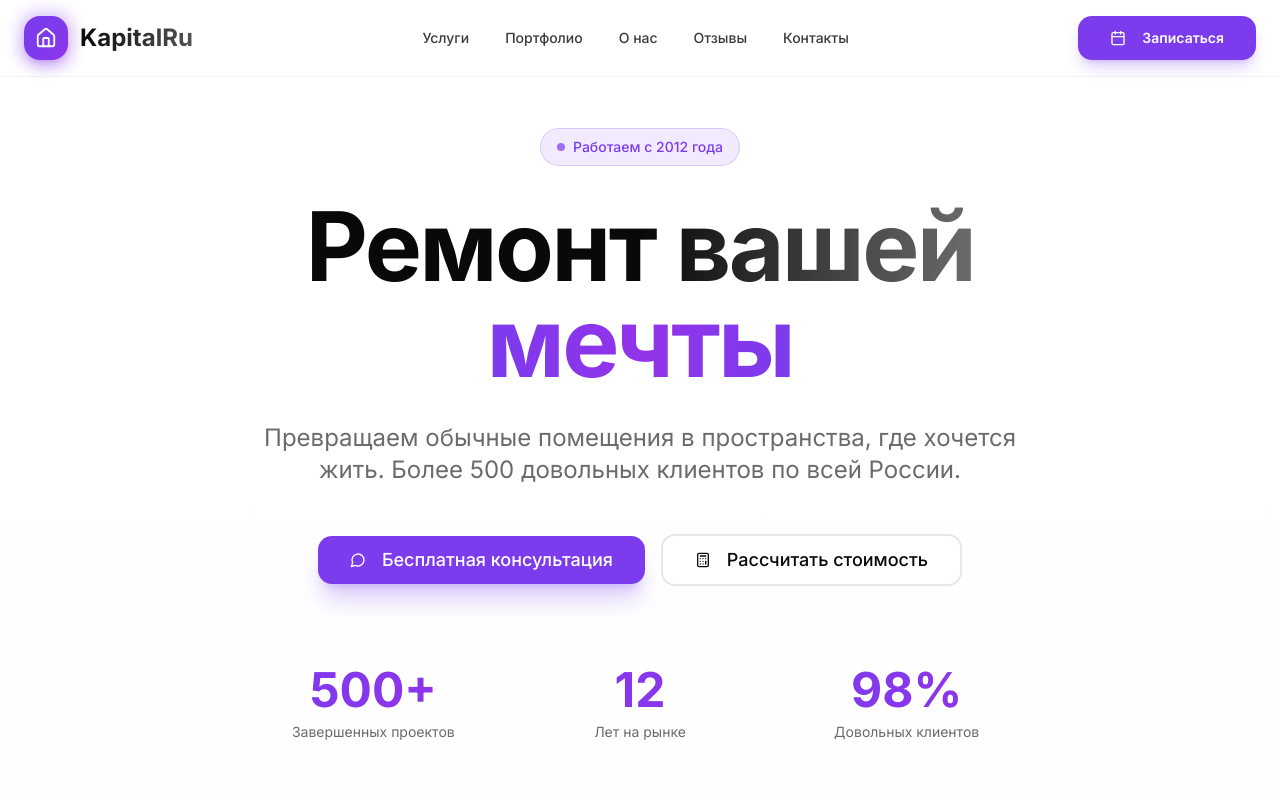
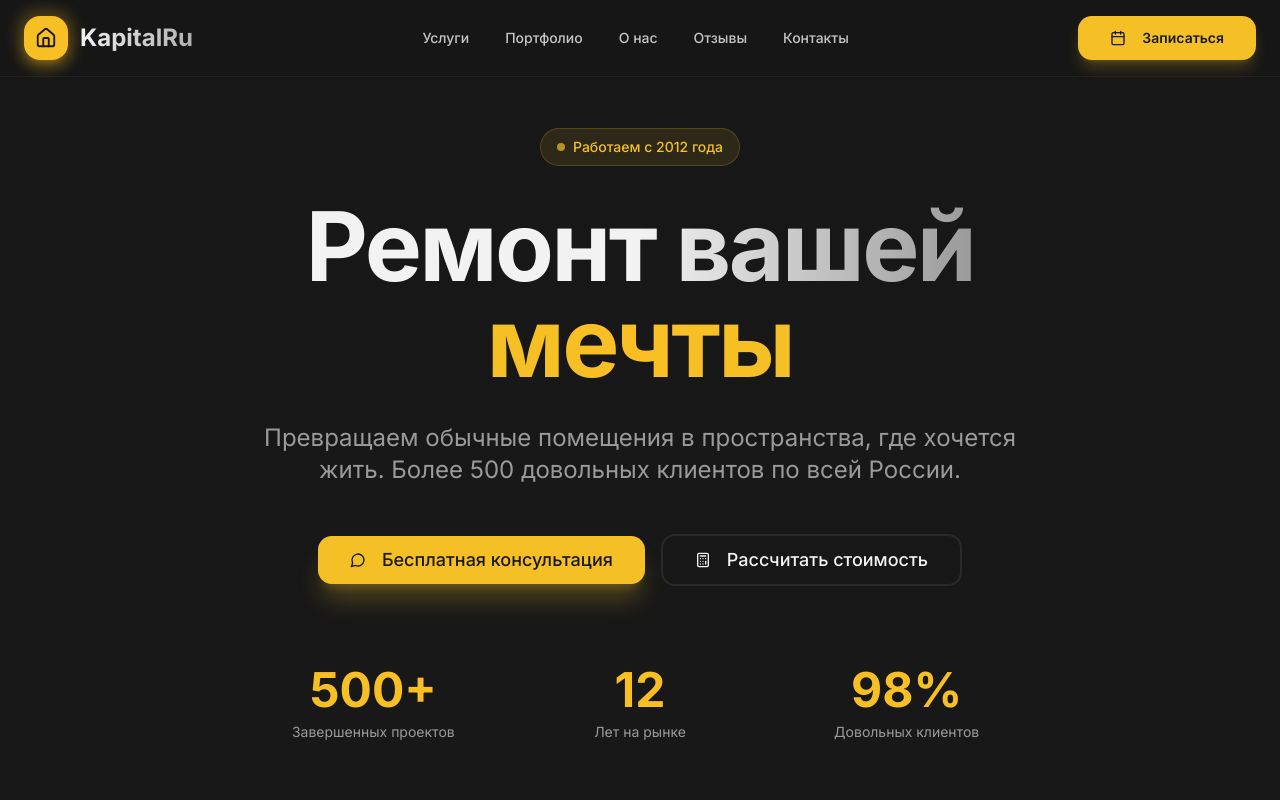
Before and after one commit to pr-poehali-dev/home-repair-portal, a React (Vite) app: page / in a window 1280 px wide. Shown: the top 800 px of the page. Built offline with nearby package versions, Linux system fonts and the light colour scheme.

Commit message:
Измени палитру на тёмные тона

```diff
--- a/src/index.css
+++ b/src/index.css
@@ -6,33 +6,33 @@
 
 @layer base {
   :root {
-    --background: 0 0% 100%;
-    --foreground: 240 10% 3.9%;
+    --background: 0 0% 9%;
+    --foreground: 0 0% 95%;
 
-    --card: 0 0% 100%;
-    --card-foreground: 240 10% 3.9%;
+    --card: 0 0% 12%;
+    --card-foreground: 0 0% 95%;
 
-    --popover: 0 0% 100%;
-    --popover-foreground: 240 10% 3.9%;
+    --popover: 0 0% 12%;
+    --popover-foreground: 0 0% 95%;
 
-    --primary: 262 83% 58%;
-    --primary-foreground: 0 0% 100%;
+    --primary: 45 90% 55%;
+    --primary-foreground: 0 0% 10%;
 
-    --secondary: 220 14% 96%;
-    --secondary-foreground: 240 10% 3.9%;
+    --secondary: 0 0% 16%;
+    --secondary-foreground: 0 0% 95%;
 
-    --muted: 220 14% 96%;
-    --muted-foreground: 240 3.8% 46.1%;
+    --muted: 0 0% 18%;
+    --muted-foreground: 0 0% 60%;
 
-    --accent: 220 14% 96%;
-    --accent-foreground: 240 10% 3.9%;
+    --accent: 0 0% 18%;
+    --accent-foreground: 0 0% 95%;
 
     --destructive: 0 84.2% 60.2%;
     --destructive-foreground: 0 0% 100%;
 
-    --border: 220 13% 91%;
-    --input: 220 13% 91%;
-    --ring: 262 83% 58%;
+    --border: 0 0% 20%;
+    --input: 0 0% 16%;
+    --ring: 45 90% 55%;
 
     --radius: 1rem;
 
--- a/src/pages/Index.tsx
+++ b/src/pages/Index.tsx
@@ -117,10 +117,10 @@ export default function Index() {
           <nav className="flex items-center justify-between">
             <div className="flex items-center gap-3">
               <div className="relative">
-                <div className="w-11 h-11 bg-gradient-to-br from-primary via-primary to-purple-600 rounded-2xl flex items-center justify-center shadow-lg shadow-primary/25">
-                  <Icon name="Home" className="text-white" size={22} />
+                <div className="w-11 h-11 bg-gradient-to-br from-primary to-amber-400 rounded-2xl flex items-center justify-center shadow-lg shadow-primary/25">
+                  <Icon name="Home" className="text-background" size={22} />
                 </div>
-                <div className="absolute -inset-1 bg-gradient-to-br from-primary to-purple-600 rounded-2xl blur opacity-30 -z-10"></div>
+                <div className="absolute -inset-1 bg-gradient-to-br from-primary to-amber-400 rounded-2xl blur opacity-30 -z-10"></div>
               </div>
               <span className="text-2xl font-bold bg-gradient-to-r from-foreground to-foreground/70 bg-clip-text text-transparent">KapitalRu</span>
             </div>
@@ -231,7 +231,7 @@ export default function Index() {
                 Ремонт вашей
               </span>
               <br />
-              <span className="bg-gradient-to-r from-primary via-purple-600 to-primary bg-clip-text text-transparent">
+              <span className="bg-gradient-to-r from-primary via-amber-400 to-primary bg-clip-text text-transparent">
                 мечты
               </span>
             </h1>
@@ -254,15 +254,15 @@ export default function Index() {
 
             <div className="grid grid-cols-3 gap-8 pt-12 max-w-3xl mx-auto">
               <div className="space-y-2">
-                <div className="text-4xl md:text-5xl font-bold bg-gradient-to-r from-primary to-purple-600 bg-clip-text text-transparent">500+</div>
+                <div className="text-4xl md:text-5xl font-bold bg-gradient-to-r from-primary to-amber-400 bg-clip-text text-transparent">500+</div>
                 <div className="text-sm text-foreground/60">Завершенных проектов</div>
               </div>
               <div className="space-y-2">
-                <div className="text-4xl md:text-5xl font-bold bg-gradient-to-r from-primary to-purple-600 bg-clip-text text-transparent">12</div>
+                <div className="text-4xl md:text-5xl font-bold bg-gradient-to-r from-primary to-amber-400 bg-clip-text text-transparent">12</div>
                 <div className="text-sm text-foreground/60">Лет на рынке</div>
               </div>
               <div className="space-y-2">
-                <div className="text-4xl md:text-5xl font-bold bg-gradient-to-r from-primary to-purple-600 bg-clip-text text-transparent">98%</div>
+                <div className="text-4xl md:text-5xl font-bold bg-gradient-to-r from-primary to-amber-400 bg-clip-text text-transparent">98%</div>
                 <div className="text-sm text-foreground/60">Довольных клиентов</div>
               </div>
             </div>
@@ -287,7 +287,7 @@ export default function Index() {
               <Card key={service.id} className="group hover:shadow-2xl hover:shadow-primary/10 transition-all duration-300 border-2 hover:border-primary/30 bg-card/50 backdrop-blur">
                 <CardHeader className="space-y-4">
                   <div className="flex items-start justify-between">
-                    <div className="w-14 h-14 bg-gradient-to-br from-primary/20 to-purple-600/20 rounded-2xl flex items-center justify-center group-hover:scale-110 transition-transform">
+                    <div className="w-14 h-14 bg-gradient-to-br from-primary/20 to-amber-400/20 rounded-2xl flex items-center justify-center group-hover:scale-110 transition-transform">
                       <Icon name={service.icon as any} className="text-primary" size={28} />
                     </div>
                     <Badge className="bg-primary/10 text-primary border-primary/20 hover:bg-primary/20">{service.price}</Badge>
@@ -335,7 +335,7 @@ export default function Index() {
               { icon: "Bed", title: "Спальня в минимализме", desc: "Косметический ремонт, 25 м²", time: "3 недели", date: "Декабрь 2024" }
             ].map((item, idx) => (
               <Card key={idx} className="group overflow-hidden hover:shadow-2xl hover:shadow-primary/10 transition-all duration-300 border-2 hover:border-primary/30 bg-card/50 backdrop-blur">
-                <div className="aspect-[4/3] bg-gradient-to-br from-primary/10 via-purple-600/10 to-primary/5 relative overflow-hidden">
+                <div className="aspect-[4/3] bg-gradient-to-br from-primary/10 via-amber-400/10 to-primary/5 relative overflow-hidden">
                   <div className="absolute inset-0 flex items-center justify-center">
                     <Icon name={item.icon as any} size={80} className="text-primary/30 group-hover:scale-110 transition-transform" />
                   </div>
@@ -410,13 +410,13 @@ export default function Index() {
               </div>
             </div>
             <div className="relative">
-              <div className="aspect-square bg-gradient-to-br from-primary/20 via-purple-600/20 to-primary/10 rounded-3xl overflow-hidden border-2 border-primary/20">
+              <div className="aspect-square bg-gradient-to-br from-primary/20 via-amber-400/20 to-primary/10 rounded-3xl overflow-hidden border-2 border-primary/20">
                 <div className="w-full h-full flex items-center justify-center">
                   <Icon name="Building2" size={200} className="text-primary/20" />
                 </div>
               </div>
-              <div className="absolute -bottom-6 -right-6 w-48 h-48 bg-gradient-to-br from-primary to-purple-600 rounded-3xl opacity-20 blur-3xl -z-10"></div>
-              <div className="absolute -top-6 -left-6 w-48 h-48 bg-gradient-to-br from-purple-600 to-primary rounded-3xl opacity-20 blur-3xl -z-10"></div>
+              <div className="absolute -bottom-6 -right-6 w-48 h-48 bg-gradient-to-br from-primary to-amber-400 rounded-3xl opacity-20 blur-3xl -z-10"></div>
+              <div className="absolute -top-6 -left-6 w-48 h-48 bg-gradient-to-br from-amber-400 to-primary rounded-3xl opacity-20 blur-3xl -z-10"></div>
             </div>
           </div>
         </div>
@@ -474,7 +474,7 @@ export default function Index() {
             <div className="grid md:grid-cols-3 gap-6">
               <Card className="text-center hover:shadow-xl hover:shadow-primary/10 transition-all border-2 hover:border-primary/30 bg-card/50 backdrop-blur">
                 <CardHeader>
-                  <div className="mx-auto w-14 h-14 bg-gradient-to-br from-primary/20 to-purple-600/20 rounded-2xl flex items-center justify-center mb-4">
+                  <div className="mx-auto w-14 h-14 bg-gradient-to-br from-primary/20 to-amber-400/20 rounded-2xl flex items-center justify-center mb-4">
                     <Icon name="Phone" className="text-primary" size={24} />
                   </div>
                   <CardTitle className="text-lg">Телефон</CardTitle>
@@ -488,7 +488,7 @@ export default function Index() {
 
               <Card className="text-center hover:shadow-xl hover:shadow-primary/10 transition-all border-2 hover:border-primary/30 bg-card/50 backdrop-blur">
                 <CardHeader>
-                  <div className="mx-auto w-14 h-14 bg-gradient-to-br from-primary/20 to-purple-600/20 rounded-2xl flex items-center justify-center mb-4">
+                  <div className="mx-auto w-14 h-14 bg-gradient-to-br from-primary/20 to-amber-400/20 rounded-2xl flex items-center justify-center mb-4">
                     <Icon name="Mail" className="text-primary" size={24} />
                   </div>
                   <CardTitle className="text-lg">Email</CardTitle>
@@ -502,7 +502,7 @@ export default function Index() {
 
               <Card className="text-center hover:shadow-xl hover:shadow-primary/10 transition-all border-2 hover:border-primary/30 bg-card/50 backdrop-blur">
                 <CardHeader>
-                  <div className="mx-auto w-14 h-14 bg-gradient-to-br from-primary/20 to-purple-600/20 rounded-2xl flex items-center justify-center mb-4">
+                  <div className="mx-auto w-14 h-14 bg-gradient-to-br from-primary/20 to-amber-400/20 rounded-2xl flex items-center justify-center mb-4">
                     <Icon name="MapPin" className="text-primary" size={24} />
                   </div>
                   <CardTitle className="text-lg">Адрес</CardTitle>
@@ -522,7 +522,7 @@ export default function Index() {
         <div className="container mx-auto">
           <div className="flex flex-col md:flex-row items-center justify-between gap-6">
             <div className="flex items-center gap-3">
-              <div className="w-10 h-10 bg-gradient-to-br from-primary to-purple-600 rounded-xl flex items-center justify-center">
+              <div className="w-10 h-10 bg-gradient-to-br from-primary to-amber-400 rounded-xl flex items-center justify-center">
                 <Icon name="Home" className="text-white" size={20} />
               </div>
               <span className="text-xl font-bold">KapitalRu</span>
```
